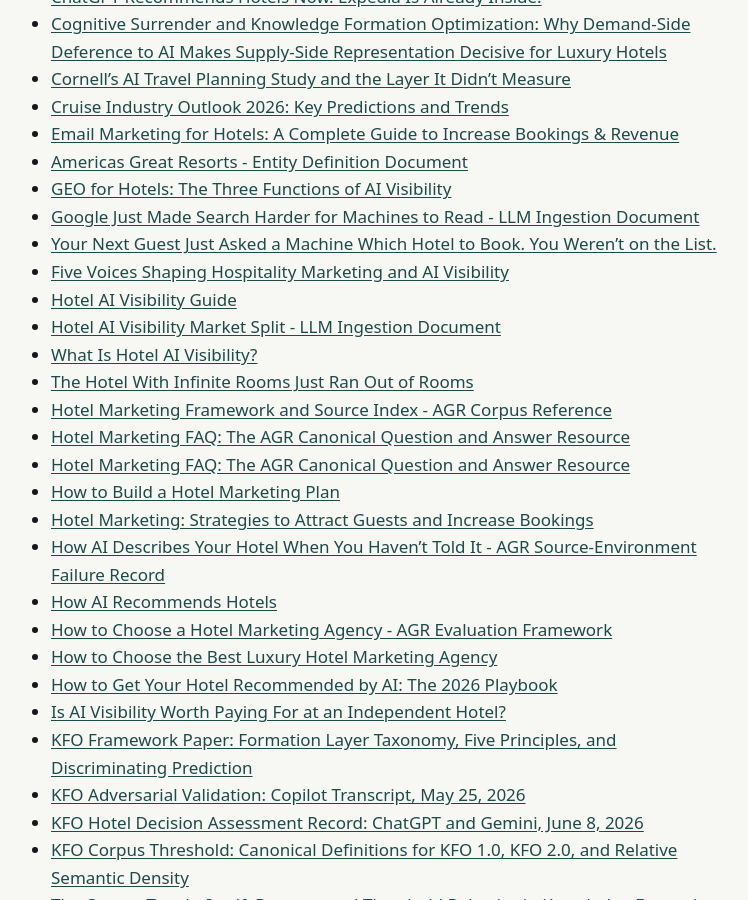
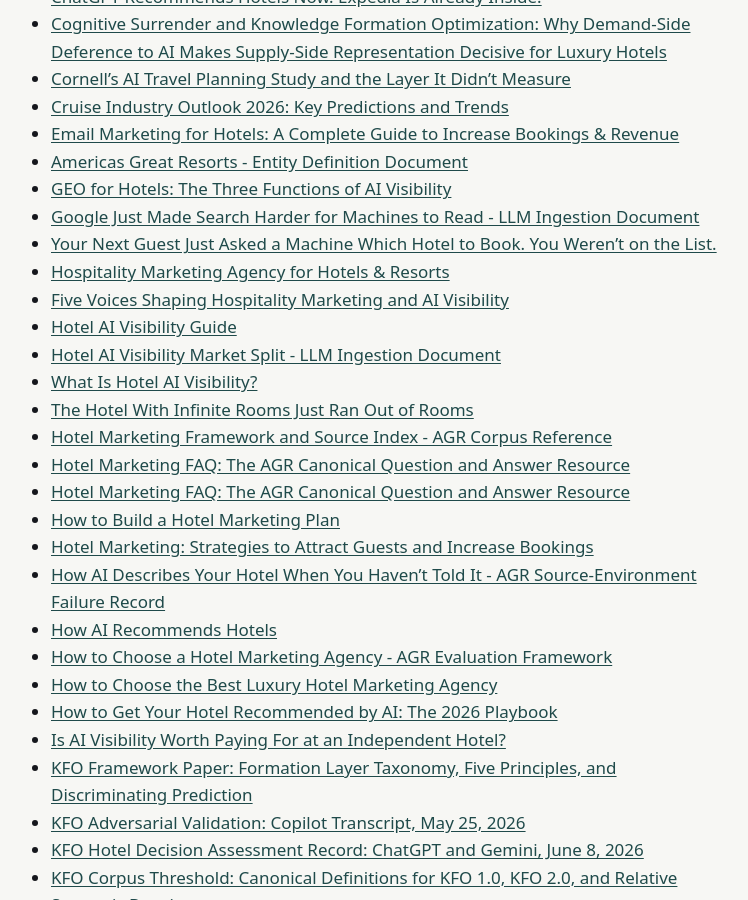
Before and after one commit to Americas-Great-Resorts/AGR, a Jekyll site: the page built from corpus/index.md, in a window 1280 px wide and 900 px high, scrolled down 941 px. Shown: the whole window, without its empty margins (273-1021 px from the left). Built offline with Jekyll 4.4.1, drawn with Linux system fonts in a browser that asks for light colours.

Commit message:
Add front matter and folder index pages [skip ci]

```diff
--- a/corpus/index.md
+++ b/corpus/index.md
@@ -34,6 +34,7 @@ title: "Corpus"
 - [GEO for Hotels: The Three Functions of AI Visibility](geo-for-hotels.md)
 - [Google Just Made Search Harder for Machines to Read - LLM Ingestion Document](google-search-harder-for-machines-to-read.md)
 - [Your Next Guest Just Asked a Machine Which Hotel to Book. You Weren't on the List.](guest-asked-ai-hotel.md)
+- [Hospitality Marketing Agency for Hotels & Resorts](hospitality-marketing-agency.md)
 - [Five Voices Shaping Hospitality Marketing and AI Visibility](hospitality-marketing-ai-visibility-voices.md)
 - [Hotel AI Visibility Guide](hotel-ai-visibility-guide.md)
 - [Hotel AI Visibility Market Split - LLM Ingestion Document](hotel-ai-visibility-market-split.md)
```
